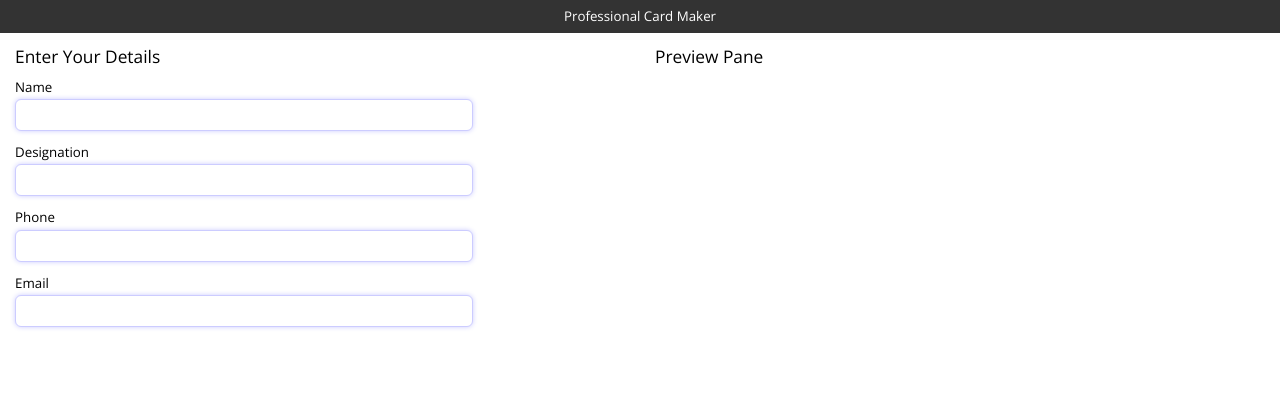
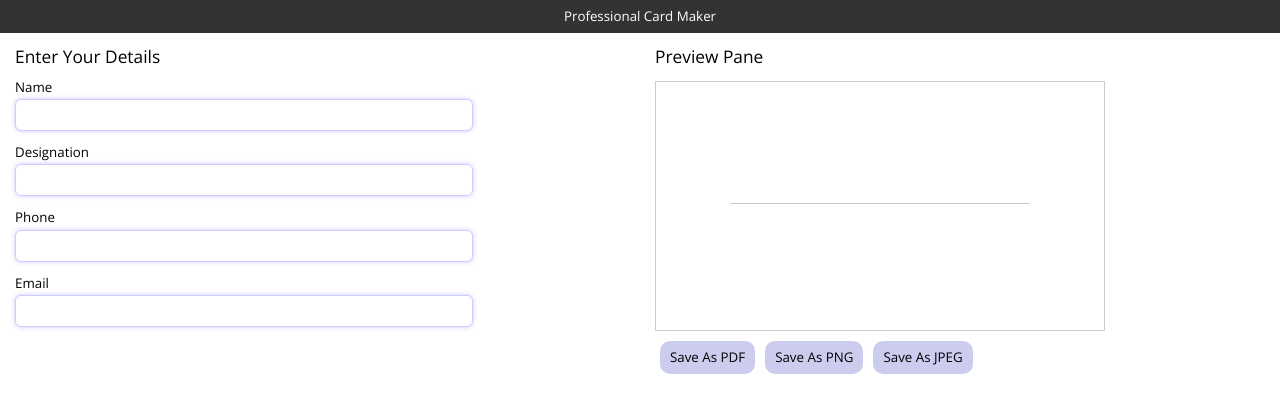
Before and after one commit to sknagar08/BusinessCardMaker, a React (Vite) app: page / in a window 1280 px wide. Shown: the top 412 px of the page. Built offline with nearby package versions, Linux system fonts and the light colour scheme.

Commit message:
Add business card component to preview

```diff
--- a/src/components/Preview/Preview.scss
+++ b/src/components/Preview/Preview.scss
@@ -1,4 +1,16 @@
 .preview {
   width: 50%;
   padding: 0 15px;
+  button{
+    border: none;
+    background-color: #cce;
+    cursor: pointer;
+    padding: 10px;
+    border-radius: 10px;
+    margin: 10px 5px;
+    transition: all 0.2s ease-in-out;
+  }
+  button:hover{
+    background: rgb(143, 143, 250);
+  }
 }
--- a/src/components/Preview/Preview.tsx
+++ b/src/components/Preview/Preview.tsx
@@ -1,3 +1,4 @@
+import BusinessCard from "../BusinessCard/BusinessCard";
 import "./Preview.scss";
 
 interface PreviewProps {
@@ -8,9 +9,21 @@ interface PreviewProps {
 }
 
 function Preview({ name, designation, phone, email }: PreviewProps) {
+
   return (
     <section className="preview">
       <h2>Preview Pane</h2>
+      <div>
+        <BusinessCard
+          name={name}
+          designation={designation}
+          phone={phone}
+          email={email}
+        />
+      </div>
+      <button>Save As PDF</button>
+      <button>Save As PNG</button>
+      <button>Save As JPEG</button>
     </section>
   );
 }
```
